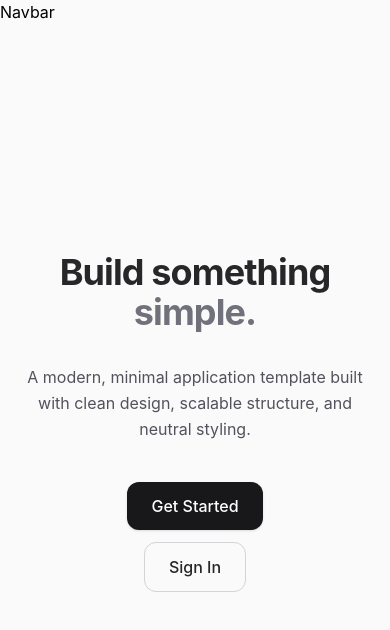
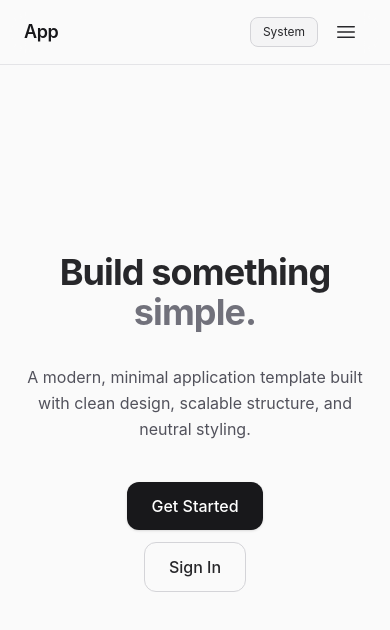
Before and after one commit to khianvictorycalderon/rtep-account-management, a React (Vite) app in the folder frontend/: page / in a window 390 px wide. Shown: the top 630 px of the page. Built offline with nearby package versions, Linux system fonts and the light colour scheme.

Commit message:
Completed Navbar component + Added to public layout

```diff
--- /dev/null
+++ b/frontend/src/components/Navbar.tsx
@@ -0,0 +1,142 @@
+import { useState } from "react";
+import { Link } from "react-router-dom";
+import { NAVBAR_BUTTONS } from "../constants";
+import { getTheme, setTheme } from "../utils/theme";
+
+export default function Navbar() {
+  const [open, setOpen] = useState(false);
+  const [themeOpen, setThemeOpen] = useState(false);
+
+  const [theme, setThemeState] = useState<"System" | "Light" | "Dark">(
+    getTheme()
+  );
+
+  const THEMES = ["System", "Light", "Dark"] as const;
+
+  const changeTheme = (t: "System" | "Light" | "Dark") => {
+    setTheme(t);
+    setThemeState(t);
+    setThemeOpen(false);
+  };
+
+  return (
+    <nav className="fixed top-0 left-0 w-full z-50 border-b border-zinc-200 dark:border-zinc-800 bg-zinc-50/80 dark:bg-zinc-950/80 backdrop-blur-md">
+
+      <div className="max-w-6xl mx-auto px-6 h-16 flex items-center justify-between">
+
+        {/* Brand */}
+        <Link
+          to="/"
+          className="text-lg font-semibold tracking-tight text-zinc-900 dark:text-zinc-100"
+        >
+          App
+        </Link>
+
+        {/* Desktop */}
+        <div className="hidden md:flex items-center gap-6">
+
+          {NAVBAR_BUTTONS.map((btn) => (
+            <Link
+              key={btn.path}
+              to={btn.path}
+              className="text-sm text-zinc-600 dark:text-zinc-300 hover:text-zinc-900 dark:hover:text-white transition"
+            >
+              {btn.label}
+            </Link>
+          ))}
+
+          {/* Theme dropdown */}
+          <div className="relative">
+            <button
+              onClick={() => setThemeOpen((v) => !v)}
+              className="px-3 py-1.5 rounded-lg border border-zinc-300 dark:border-zinc-700 bg-zinc-100 dark:bg-zinc-900 text-xs text-zinc-800 dark:text-zinc-200"
+            >
+              Theme: {theme} ▾
+            </button>
+
+            {themeOpen && (
+              <div className="absolute right-0 mt-2 w-36 rounded-lg border border-zinc-200 dark:border-zinc-800 bg-white dark:bg-zinc-900 shadow-lg overflow-hidden">
+                {THEMES.map((t) => (
+                  <button
+                    key={t}
+                    onClick={() => changeTheme(t)}
+                    className="w-full text-left px-3 py-2 text-sm text-zinc-700 dark:text-zinc-200 hover:bg-zinc-100 dark:hover:bg-zinc-800 transition"
+                  >
+                    {t}
+                  </button>
+                ))}
+              </div>
+            )}
+          </div>
+        </div>
+
+        {/* Mobile */}
+        <div className="md:hidden flex items-center gap-2">
+
+          {/* Theme dropdown */}
+          <div className="relative">
+            <button
+              onClick={() => setThemeOpen((v) => !v)}
+              className="px-3 py-1.5 rounded-lg border border-zinc-300 dark:border-zinc-700 bg-zinc-100 dark:bg-zinc-900 text-xs text-zinc-800 dark:text-zinc-200"
+            >
+              {theme}
+            </button>
+
+            {themeOpen && (
+              <div className="absolute right-0 mt-2 w-36 rounded-lg border border-zinc-200 dark:border-zinc-800 bg-white dark:bg-zinc-900 shadow-lg overflow-hidden">
+                {THEMES.map((t) => (
+                  <button
+                    key={t}
+                    onClick={() => changeTheme(t)}
+                    className="w-full text-left px-3 py-2 text-sm text-zinc-700 dark:text-zinc-200 hover:bg-zinc-100 dark:hover:bg-zinc-800 transition"
+                  >
+                    {t}
+                  </button>
+                ))}
+              </div>
+            )}
+          </div>
+
+          {/* Hamburger */}
+          <button
+            onClick={() => setOpen(!open)}
+            className="p-2 rounded-lg hover:bg-zinc-200 dark:hover:bg-zinc-800 transition"
+          >
+            <svg
+              xmlns="http://www.w3.org/2000/svg"
+              fill="none"
+              viewBox="0 0 24 24"
+              strokeWidth={1.5}
+              stroke="currentColor"
+              className="w-6 h-6 text-zinc-800 dark:text-zinc-200"
+            >
+              <path
+                strokeLinecap="round"
+                strokeLinejoin="round"
+                d="M3.75 6.75h16.5M3.75 12h16.5M3.75 17.25h16.5"
+              />
+            </svg>
+          </button>
+        </div>
+      </div>
+
+      {/* Mobile menu */}
+      {open && (
+        <div className="md:hidden border-t border-zinc-200 dark:border-zinc-800 bg-zinc-50 dark:bg-zinc-950 px-6 py-4 space-y-3">
+
+          {NAVBAR_BUTTONS.map((btn) => (
+            <Link
+              key={btn.path}
+              to={btn.path}
+              onClick={() => setOpen(false)}
+              className="block text-sm text-zinc-600 dark:text-zinc-300 hover:text-zinc-900 dark:hover:text-white transition"
+            >
+              {btn.label}
+            </Link>
+          ))}
+
+        </div>
+      )}
+    </nav>
+  );
+}
--- a/frontend/src/layouts/PublicLayout.tsx
+++ b/frontend/src/layouts/PublicLayout.tsx
@@ -1,11 +1,10 @@
 import { Outlet } from "react-router-dom";
+import Navbar from "../components/Navbar";
 
 export default function PublicLayout() {
   return (
     <>
-      <nav className="fixed top-0 left-0">
-        Navbar
-      </nav>
+      <Navbar/>
       <Outlet/>
     </>
   )
```
